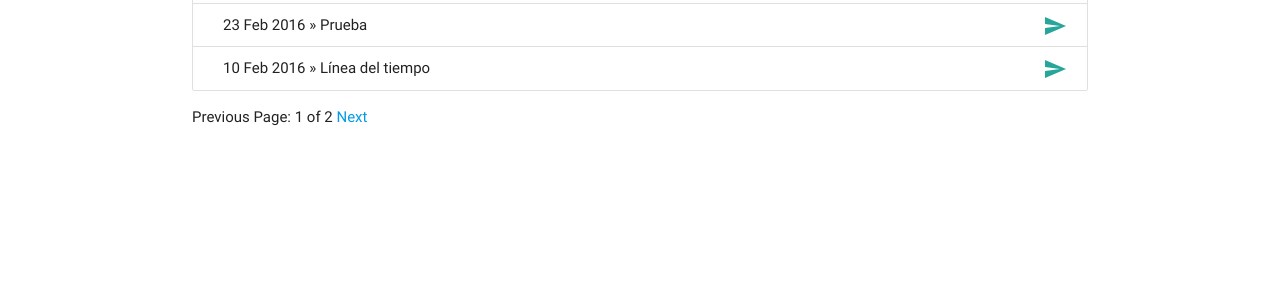
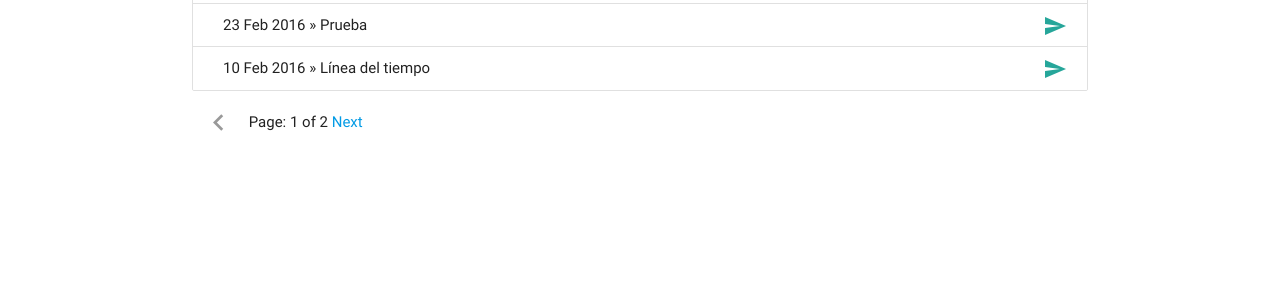
Before and after one commit to const3/const3.github.io, a Jekyll site: the page built from blog/index.html, in a window 1280 px wide. Shown: the part 219-519 px from the top of the page. Built offline with Jekyll 4.4.1, drawn with Linux system fonts in a browser that asks for light colours; nearby versions of some CDN libraries; the list of posts is cut into pages by our own code.

Commit message:
Update index.html

```diff
--- a/blog/index.html
+++ b/blog/index.html
@@ -16,9 +16,9 @@ title: Sam's Blog
 <!-- Pagination links -->
 <div class="pagination">
   {% if paginator.previous_page %}
-    <a href="{{ paginator.previous_page_path }}" class="previous">Previous</a>
+  <li><a href="#!"><i class="material-icons">chevron_left</i></a></li>
   {% else %}
-    <span class="previous">Previous</span>
+    <li class="disabled"><a href="#!"><i class="material-icons">chevron_left</i></a></li>
   {% endif %}
   <span class="page_number ">Page: {{ paginator.page }} of {{ paginator.total_pages }}</span>
   {% if paginator.next_page %}
```
